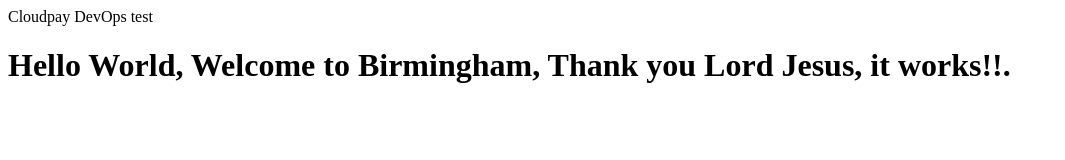
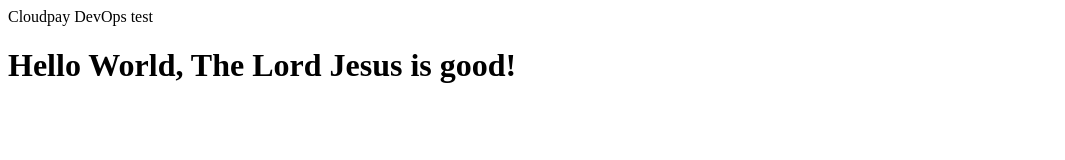
Before and after one commit to DivineTaminang/cloudpay, a plain HTML site: page index.html in a window 1280 px wide. Shown: the whole page, without its empty margins (0-1065 px from the left). Drawn offline with Linux system fonts and the light colour scheme.

Commit message:
files updated

```diff
--- a/index.html
+++ b/index.html
@@ -1,6 +1,6 @@
 <html>
     <tittle>Cloudpay DevOps test</tittle>
         <body>
-        <h1>Hello World,  Welcome to Birmingham, Thank you Lord Jesus, it works!!.  </h1>
+        <h1>Hello World,  The Lord Jesus is good! </h1>
         </body>
 </html>
```
